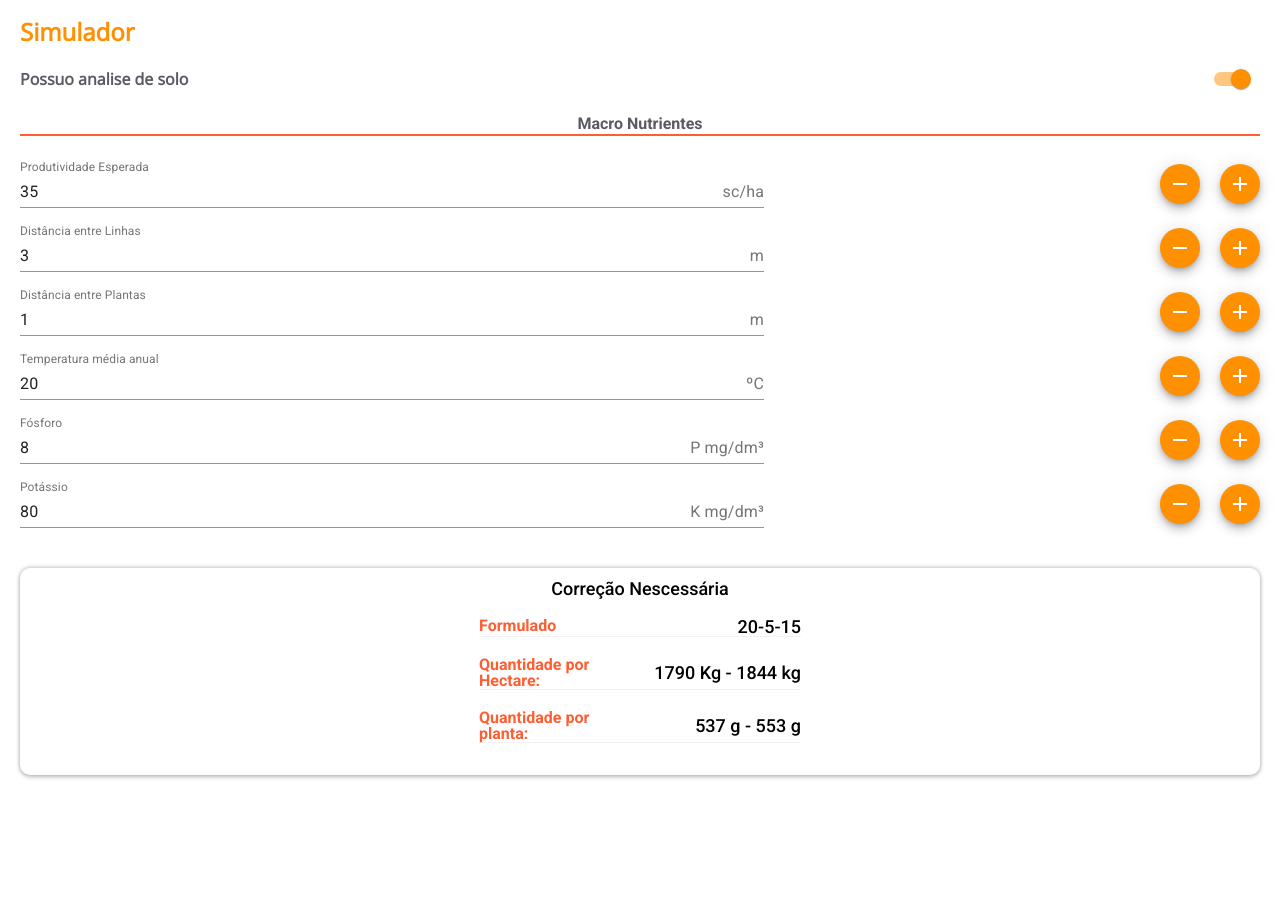
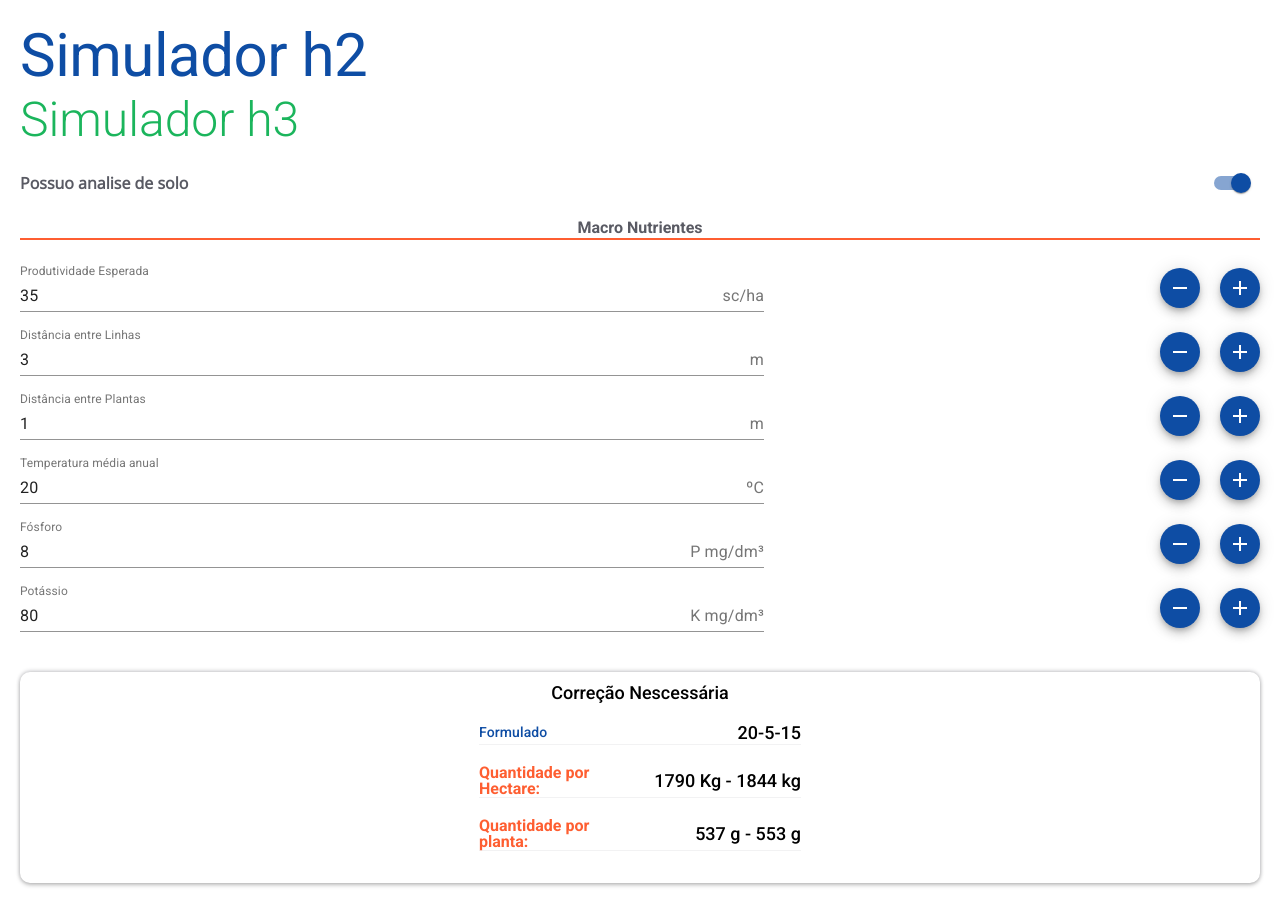
Before and after one commit to camilocoelhogomes/insumos_react, a React (Create React App) app: page / in a window 1280 px wide. Before the commit the page ends 800 px from the top, so only its background shows below. Built offline with nearby package versions, Linux system fonts and the light colour scheme.

Commit message:
material ui theme

```diff
--- a/src/App.js
+++ b/src/App.js
@@ -1,8 +1,8 @@
 import React, { useState } from "react";
-import { Switch } from '@material-ui/core';
+import { Switch, Typography } from '@material-ui/core';
 import { MuiThemeProvider, createTheme } from '@material-ui/core/styles';
 import npkCalculation from "./formula/npkCalculation";
-
+import theme from './theme';
 import './App.css';
 
 
@@ -17,18 +17,6 @@ function App() {
 		qtdArea: [1790, 1844],
 		qtdPlants: [537, 553]
 	});
-
-	const theme = createTheme({
-		palette: {
-			secondary: {
-				main: '#FE9001'
-			}
-		}
-	});
-
-
-
-
 
 	const hasSoloAnalisys = () => {
 		const userNavigation = [...navigation]
@@ -81,11 +69,12 @@ function App() {
 	return (
 		<div className='root'>
 			<MuiThemeProvider theme={theme}>
-				<h1 className='title'>Simulador</h1>
+				<Typography color='primary' variant='h2'>Simulador h2</Typography>
+				<Typography color='secondary' variant='h3'>Simulador h3</Typography>
 				<div className='solo-analisys'>
 					<p className='solo-analisys-label'>Possuo analise de solo</p>
 					<Switch
-						color="secondary"
+						color="primary"
 						checked={navigation[1].config.hasSoloAnalisys}
 						onChange={hasSoloAnalisys}
 					/>
--- a/src/components/CalculatorInput.js
+++ b/src/components/CalculatorInput.js
@@ -26,12 +26,12 @@ const CalculatorInput = ({ input, name, hasSoloAnalisys, changeInput, decInput,
                 />
             </div>
             <div className='input-change-buttons'>
-                <Fab onClick={() => decInput(name)} size='small' color='secondary'>
+                <Fab onClick={() => decInput(name)} size='small' color='primary'>
                     <Remove
                         style={{ color: '#FFFFFF' }}
                     />
                 </Fab>
-                <Fab onClick={() => accInput(name)} size='small' color='secondary'>
+                <Fab onClick={() => accInput(name)} size='small' color='primary'>
                     <Add
                         style={{ color: '#FFFFFF' }}
                     />
--- a/src/components/Output.css
+++ b/src/components/Output.css
@@ -9,6 +9,7 @@
     align-items: center;
     margin-top: 32px;
 }
+
 .output-title {
     font-family: 'Roboto',sans-serif;
     font-weight: 500;
@@ -40,6 +41,7 @@
     font-size: 16px;
     font-family: 'Roboto',sans-serif;
 }
+
 .output-qtd-min{
     display: flex;
     align-items: center;
--- a/src/components/Output.js
+++ b/src/components/Output.js
@@ -1,3 +1,4 @@
+import { Typography } from '@material-ui/core';
 import './Output.css'
 
 const Output = ({ formula }) => {
@@ -6,9 +7,9 @@ const Output = ({ formula }) => {
             <h2 className='output-title'>Correção Nescessária</h2>
             <ul>
                 <li className='output-line'>
-                    <span className='output-label'>
+                    <Typography variant='subtitle2' color='primary'>
                         Formulado
-                    </span>
+                    </Typography>
                     <span className='output-qtd-min'>
                         {formula.formula.N}-{formula.formula.P}-{formula.formula.K}
                     </span>
--- a/src/index.css
+++ b/src/index.css
@@ -1,8 +1,3 @@
-/* http://meyerweb.com/eric/tools/css/reset/
-   v2.0 | 20110126
-   License: none (public domain)
-*/
-
 html, body, div, span, applet, object, iframe,
 h1, h2, h3, h4, h5, h6, p, blockquote, pre,
 a, abbr, acronym, address, big, cite, code,
--- /dev/null
+++ b/src/theme.js
@@ -0,0 +1,24 @@
+import { createTheme } from '@material-ui/core/styles';
+
+const theme = createTheme({
+    typography: {
+        h2: {
+            fontSize: '60px',
+            fontWeight: 400,
+        },
+        h3: {
+            fontSize: '48px',
+            fontWeight: 300,
+        }
+    },
+    palette: {
+        primary: {
+            main: '#0E4DA4'
+        },
+        secondary: {
+            main: '#1BB55C'
+        }
+    }
+});
+
+export default theme;
```
